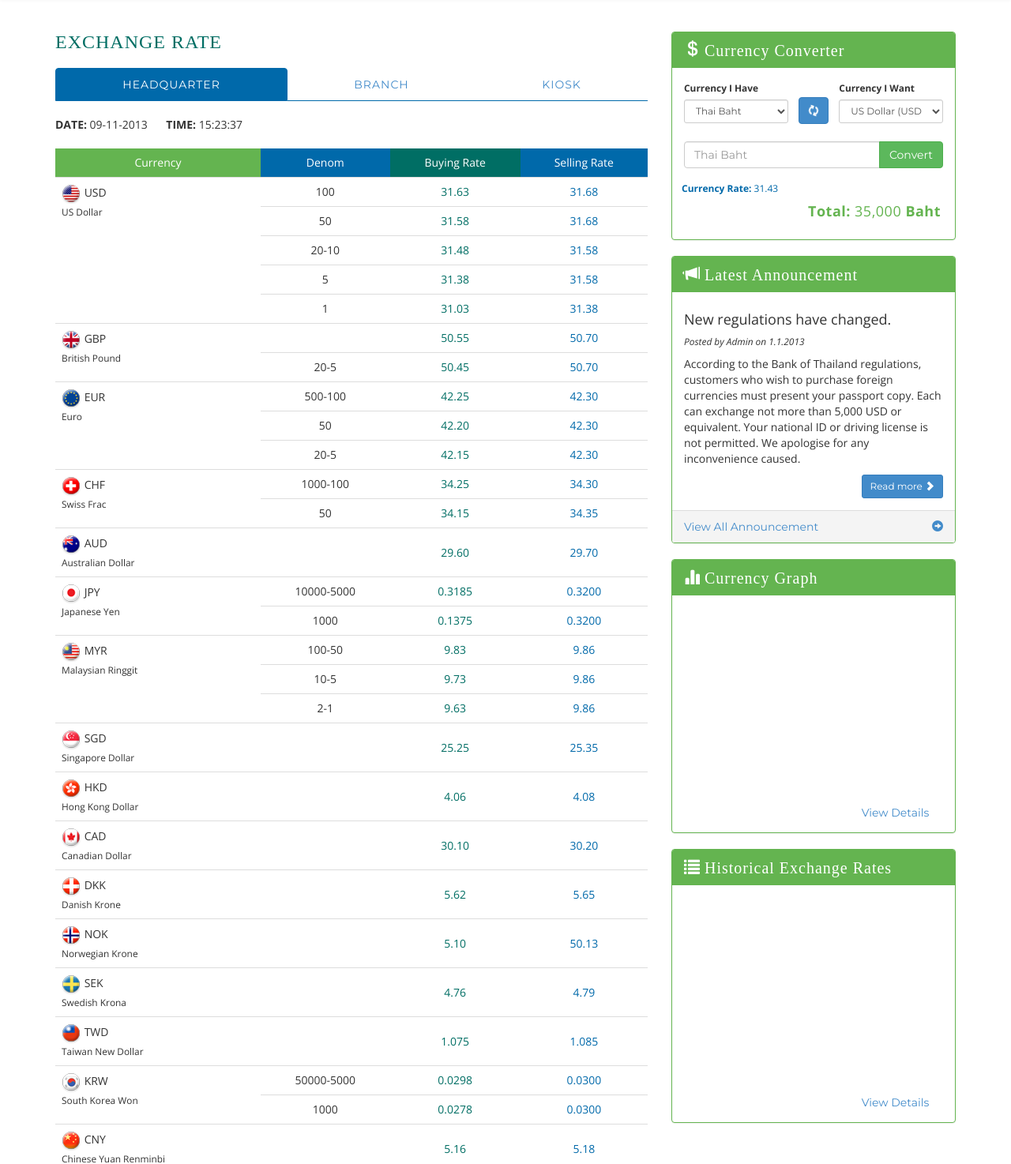
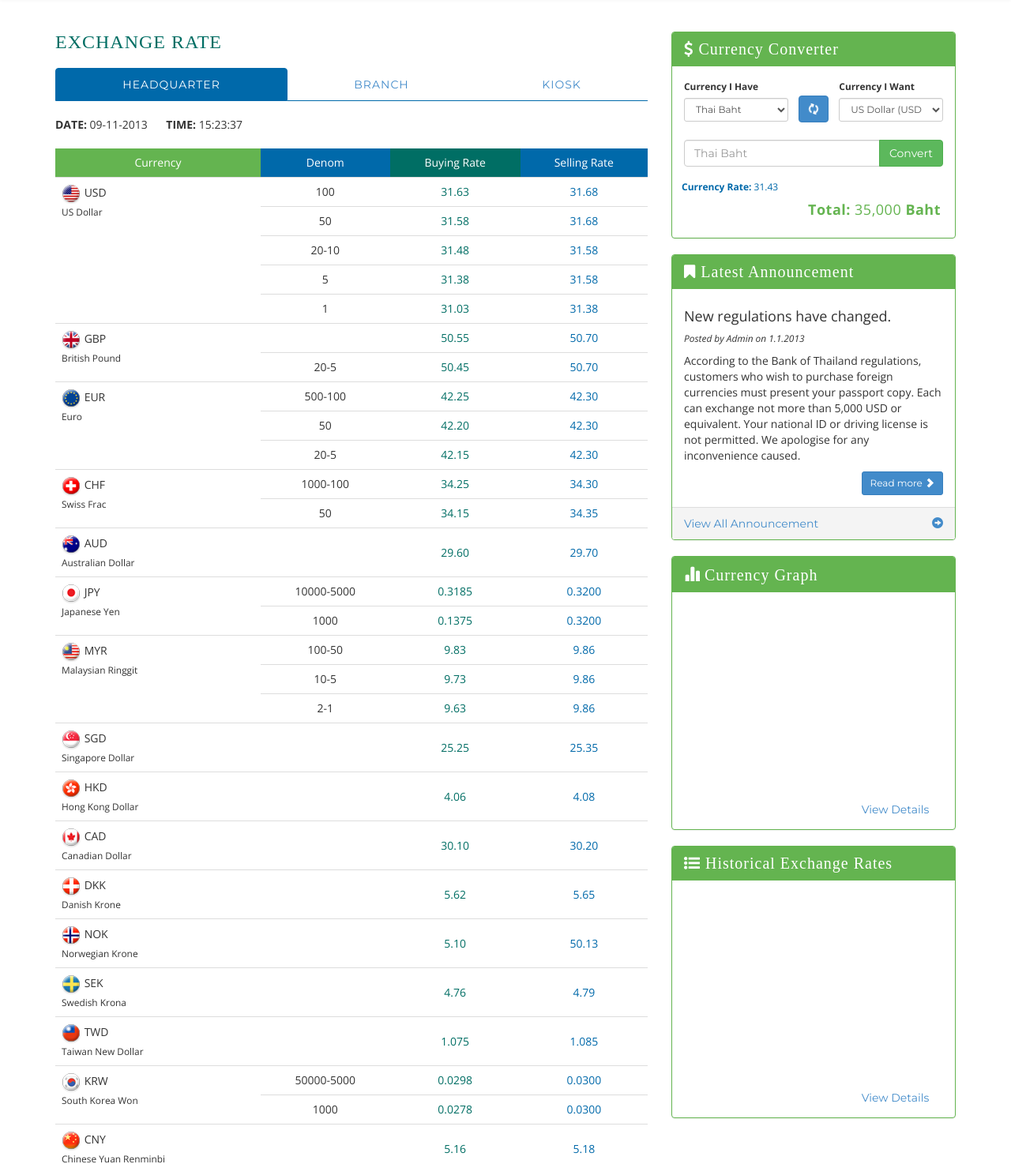
Before and after one commit to macstratons/superrichthailand, a PHP site: page /exchange.php in a window 1280 px wide. Shown: the part 140-1614 px from the top of the page at 79% size. Run offline with PHP 8.4, Linux system fonts and the light colour scheme; a map, chart or similar area stays blank; some libraries are stand-ins or nearby versions.

Commit message:
Edit icons

```diff
--- a/_/components/php/snippet-announcement.php
+++ b/_/components/php/snippet-announcement.php
@@ -1,7 +1,7 @@
 <div class="col-sm-12 col-lg-4">
           <div class="panel panel-announcement">
             <div class="panel-heading">
-              <h4 class="panel-title"><i class="glyphicon glyphicon-bullhorn"></i> LATEST ANNOUNCEMENT</h4>
+              <h4 class="panel-title"><i class="fa fa-bookmark"></i> LATEST ANNOUNCEMENT</h4>
             </div><!-- /.panel-heading -->
 
             <div class="panel-body">
--- a/_/components/php/snippet-converter.php
+++ b/_/components/php/snippet-converter.php
@@ -1,6 +1,6 @@
 <div class="panel panel-converter">
             <div class="panel-heading">
-              <h3 class="panel-title"><i class="glyphicon glyphicon-usd"></i> Currency Converter</h3>
+              <h3 class="panel-title"><i class="fa fa-dollar"></i> Currency Converter</h3>
             </div><!-- /.panel-heading -->
 
             <div class="panel-body">
--- a/_/components/php/snippet-historicalexchange.php
+++ b/_/components/php/snippet-historicalexchange.php
@@ -1,6 +1,6 @@
 <div class="panel panel-converter">
             <div class="panel-heading">
-              <h3 class="panel-title"><i class="glyphicon glyphicon-list"></i> Historical Exchange Rates</h3>
+              <h3 class="panel-title"><i class="fa fa-list-ul"></i> Historical Exchange Rates</h3>
             </div><!-- /.panel-heading -->
 
             <div class="panel-body">
--- a/_/components/php/snippet-latestnews.php
+++ b/_/components/php/snippet-latestnews.php
@@ -1,6 +1,6 @@
 <div class="panel panel-converter">
             <div class="panel-heading">
-              <h3 class="panel-title"><i class="glyphicon glyphicon-bullhorn"></i> Latest Announcement</h3>
+              <h3 class="panel-title"><i class="fa fa-bookmark"></i> Latest Announcement</h3>
             </div><!-- /.panel-heading -->
 
             <div class="panel-body">
--- a/_/components/php/snippet-ratetable.php
+++ b/_/components/php/snippet-ratetable.php
@@ -1,7 +1,7 @@
 <div class="col-sm-12 col-lg-4">
   <div class="panel panel-rate">
     <div class="panel-heading">
-      <h4 class="panel-title"><i class="glyphicon glyphicon-usd"></i> RATE TODAY</h4>
+      <h4 class="panel-title"><i class="fa fa-dollar"></i> RATE TODAY</h4>
     </div>
     <!-- /.panel-heading -->
 
```
